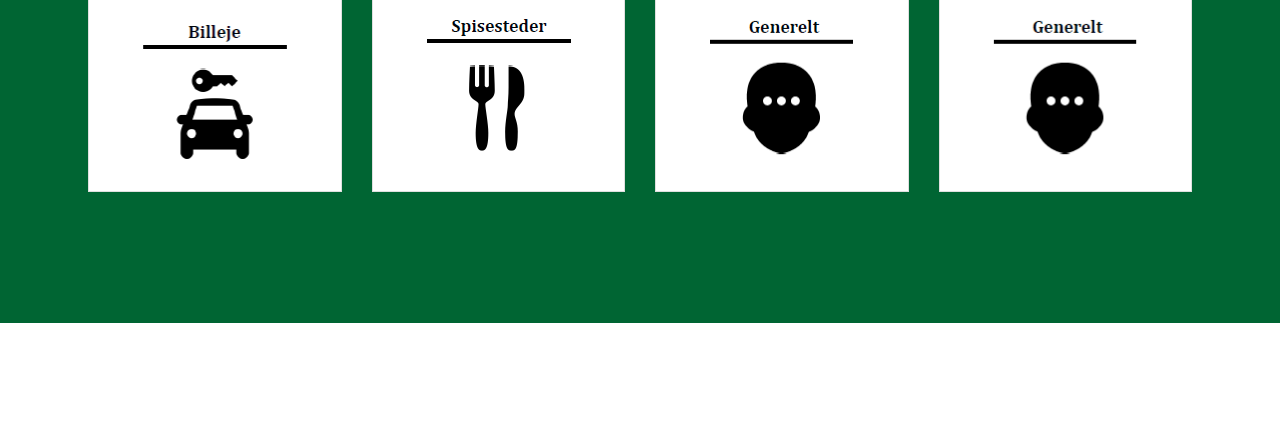
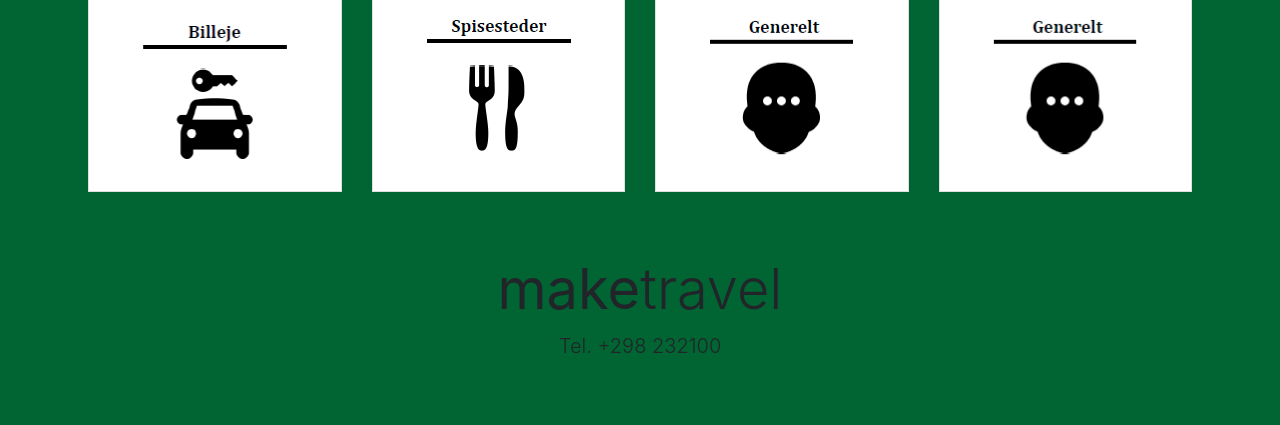
Before and after one commit to Schelde94/MakeTravel, a PHP site: page / in a window 1280 px wide. Shown: the part 477-902 px from the top of the page. Before the commit the page ends 800 px from the top, so only its background shows below. Run offline with PHP 8.4, Linux system fonts and the light colour scheme; some libraries are stand-ins or nearby versions.

Commit message:
added footer
added footer to index and admin pages

```diff
--- a/front-end/admin.php
+++ b/front-end/admin.php
@@ -160,6 +160,12 @@
 		</form>
 	</div>
 
+	<div class="container-fluid bg-dark mt-3 mb-5">
+		<div class="row justify-content-center">
+			<h1 class="display-4"><strong>make</strong>travel</h1>
+		</div>
+	</div>
+
 
 
 
--- a/front-end/index.php
+++ b/front-end/index.php
@@ -21,7 +21,7 @@
 
 	<div class="container-fluid bg-success">
 		<div class="row justify-content-around">
-			<p class="lead text-center text-white mb-4 mt-4">All your files are inlcuded in the sections below.<br>Click on the sections to see vouchers and more detailed information.</p>
+			<p class="lead text-center col-sm text-white mb-4 mt-4">All your files are inlcuded in the sections below.<br>Click on the sections to see vouchers and more detailed information.</p>
 		</div>
 
 		<div class="row justify-content-around align-content-around">
@@ -55,6 +55,15 @@
  		 		<button type="button" class="btn bg-white rounded-0" data-toggle="modal" data-target=".general"><img class="card-img rounded-0" src="img/generelt.PNG" alt="General information"></button>
 			</div>
 		</div>
+		</div>
+	</div>
+
+	<div class="container-fluid bg-dark mt-3 mb-5">
+		<div class="row justify-content-center">
+			<h1 class="display-4"><strong>make</strong>travel</h1>
+		</div>
+		<div class="row justify-content-center">
+			<p class="lead">Tel. +298 232100</p>
 		</div>
 	</div>
 
```
Also changed, not shown: front-end/img/MakeTravel-Logo-180x180.jpg (added), front-end/img/maketravel.PNG (added).
